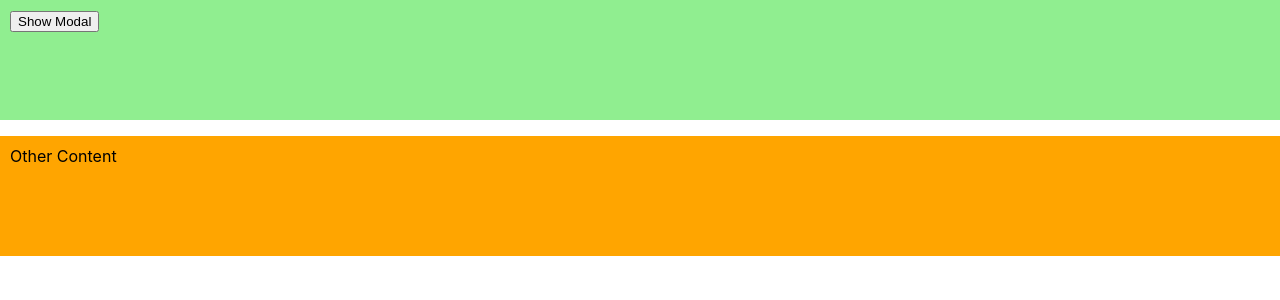
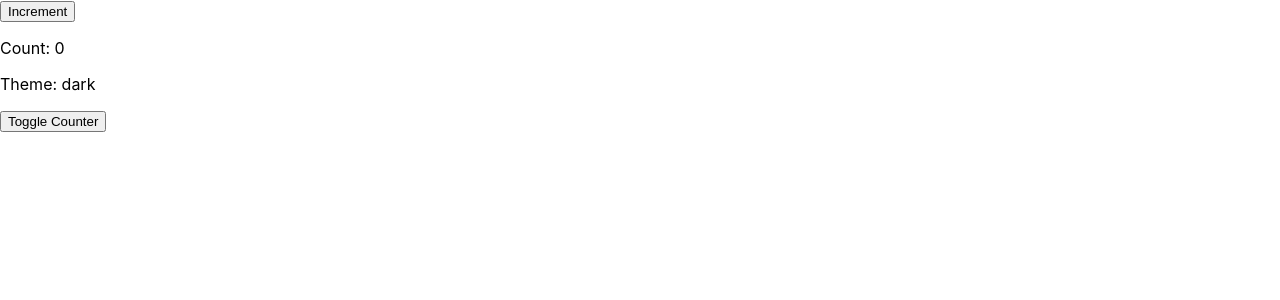
Before and after one commit to MylesThomas/algoexpert.io, a React (Create React App) app in the folder FrontendExpert/react_crash_course/test-app/: page / in a window 1280 px wide. Shown: the top 300 px of the page. Built offline with nearby package versions, Linux system fonts and the light colour scheme.

Commit message:
Completed Lesson 15 of FrontendExpert's React Course

```diff
--- a/FrontendExpert/react_crash_course/test-app/src/App.js
+++ b/FrontendExpert/react_crash_course/test-app/src/App.js
@@ -1,30 +1,56 @@
-import { useState } from 'react';
-import { createPortal } from 'react-dom';
-import './App.css';
+import { Component, useState, createRef, createContext } from 'react';
+
+const Theme = createContext({
+  mode: 'dark'
+});
 
 export default function App() {
-  const [isHidden, setIsHidden] = useState(true);
+  const [shouldRender, setShouldRender] = useState(true);
   return (
-    <>
-      <div className="container" onClick={() => {
-        console.log('Clicked container');
-      }}>
-        <button onClick={() => setIsHidden(!isHidden)}>
-          {isHidden ? 'Show Modal' : 'Hide Modal'}
-        </button>
-        {isHidden || <Modal />}
-      </div>
-
-      <p className="other">
-        Other Content
-      </p>
-    </>
+    <Theme.Provider value={{mode: 'dark'}}>
+      {/* <Counter startingCount={10} /> */}
+      { shouldRender && <Counter /> }
+      <button onClick={() => setShouldRender(!shouldRender)}>
+        Toggle Counter
+      </button>
+    </Theme.Provider>
   );
 }
 
-function Modal() {
-  return createPortal(
-    <p className="modal">Modal</p>,
-    document.getElementById('modal-root')
-  );
+class Counter extends Component {
+  static contextType = Theme;
+  constructor(props) {
+      super(props);
+      this.state = {
+          count: props.startingCount ?? 0
+      };
+      this.buttonRef = createRef();
+  }
+
+  componentDidMount() {
+    console.log(this.context);
+  }
+
+  render() {
+    // console.log(this.buttonRef);
+    // (this would return null - the first time render is called, the component is not mounted on the screen - nothing to set the ref to!)
+    return (
+      <>
+        <button ref={this.buttonRef} onClick={() => {
+          this.setState({
+            count: this.state.count + 1
+          });
+        }}>
+          Increment
+        </button>
+        <p>Count: {this.state.count}</p>
+        {/* <p>Theme: {this.context.mode}</p> */}
+        <Theme.Consumer>
+          {
+            context => <p>Theme: {context.mode}</p>
+          }
+        </Theme.Consumer>
+      </>
+    );
+  }
 }
```
Also changed, not shown: 1 other file (tests, documents, lock files or other folders).
